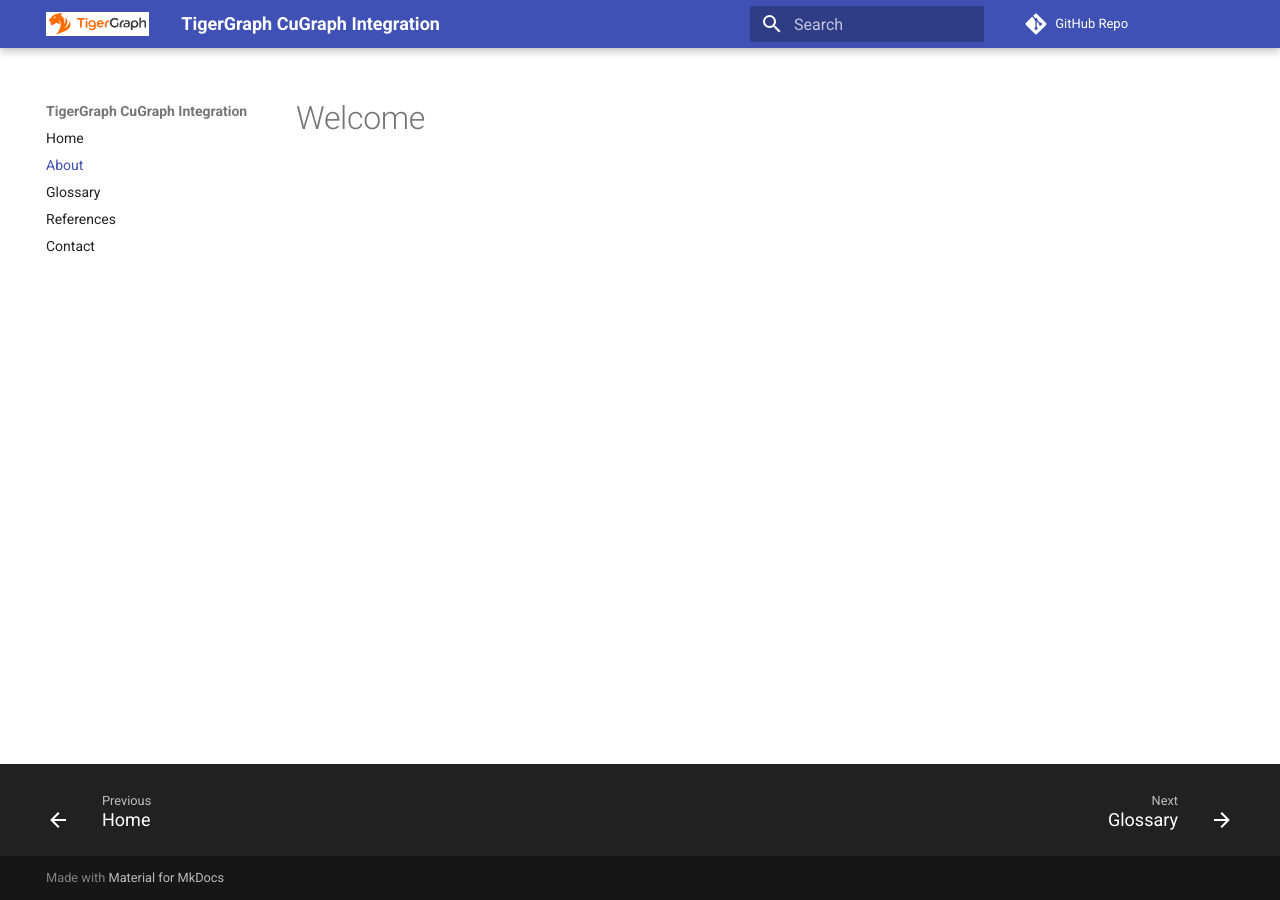
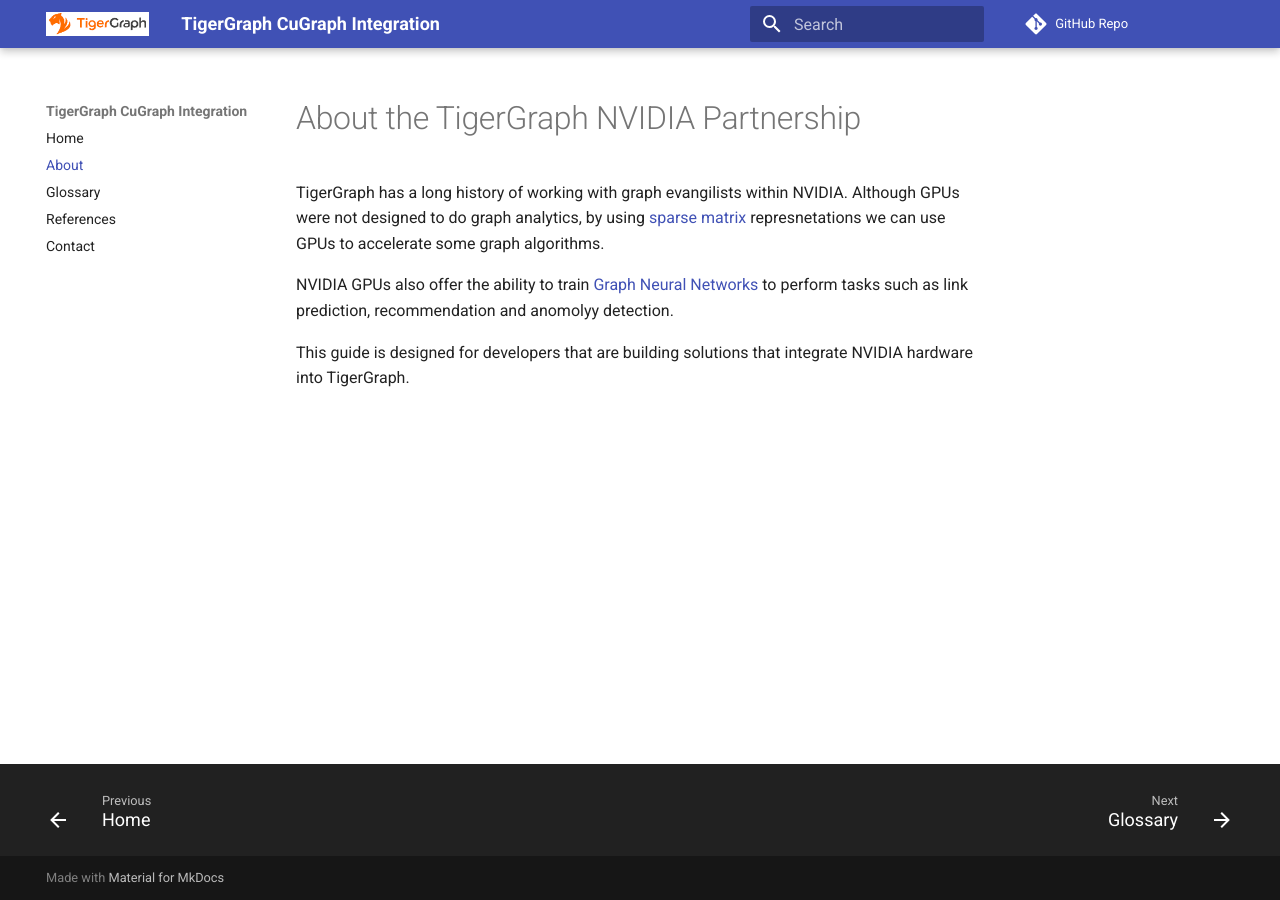
Before and after one commit to dmccrearytg/tg-cugraph, an MkDocs documentation site: the page built from docs/about.md, in a window 1280 px wide. Built offline with MkDocs 1.6.1 and Material for MkDocs 9.7.7, drawn with Linux system fonts in a browser that asks for light colours; comment, search, counter and statistics services are not loaded.

Commit message:
updating content

```diff
--- a/docs/about.md
+++ b/docs/about.md
@@ -1 +1,10 @@
-# Welcome
+# About the TigerGraph NVIDIA Partnership
+
+TigerGraph has a long history of working with graph evangilists within NVIDIA.
+Although GPUs were not designed to do graph analytics, by using
+[sparse matrix](glossary.md#sparse-matrix) represnetations we can use GPUs to accelerate some graph algorithms.
+
+NVIDIA GPUs also offer the ability to train [Graph Neural Networks](glossary.md/#graph-neural-network-gnn)
+to perform tasks such as link prediction, recommendation and anomolyy detection.
+
+This guide is designed for developers that are building solutions that integrate NVIDIA hardware into TigerGraph.
```
Also changed, not shown: docs/index.md (+8 -1 lines).
